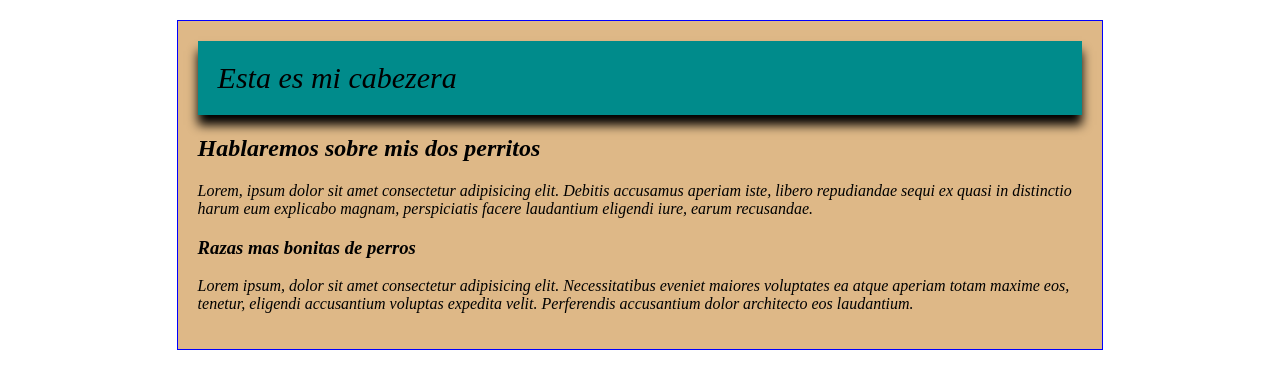
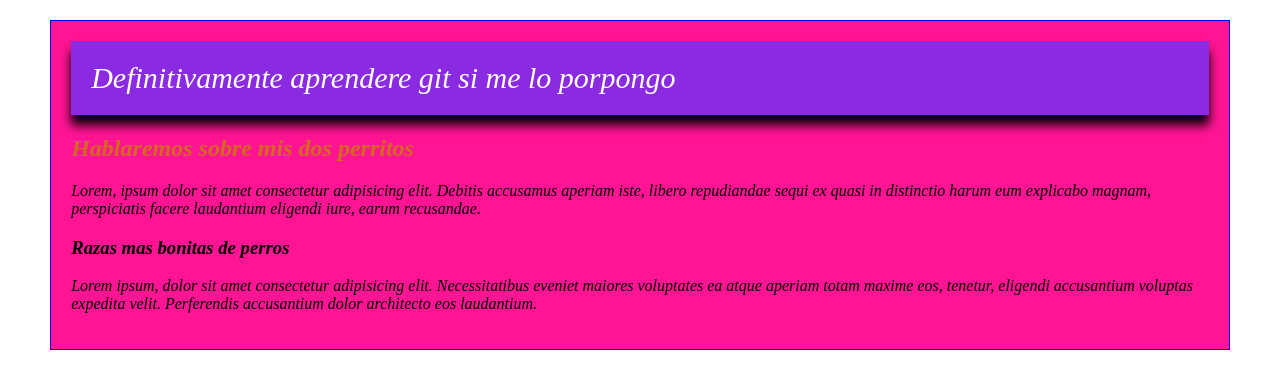
Before and after one commit to jjcaceres/blog_site_bitacora, a plain HTML site: page index.html in a window 1280 px wide. Drawn offline with Linux system fonts and the light colour scheme.

Commit message:
Modificaiones h2, color  de fondo y letra bonito al encabezado y modificamos el index.html

```diff
--- a/css/estilos.css
+++ b/css/estilos.css
@@ -2,18 +2,20 @@ body{
   font-style: italic;
 }
 .main{
-width: 70%;
+width: 90%;
 margin: 20px auto;
 border: 1px solid blue;
 padding: 20px;
-background-color: burlywood;
+background-color: deeppink;
 
 }
 h2{
     margin-top: 0px;
+    color: chocolate;
 }
 .encabezado{
-    background-color: darkcyan;
+    background-color: blueviolet;
+    color: white;
     padding: 20px;
     margin-bottom: 20px;
     font-size: 30px;
--- a/index.html
+++ b/index.html
@@ -9,7 +9,7 @@
 <body>
     <div class="main">
         <div class="encabezado">
-            Esta es mi cabezera
+            Definitivamente aprendere git si me lo porpongo
         </div>
         <h2>Hablaremos sobre mis dos perritos</h2>
         <p>Lorem, ipsum dolor sit amet consectetur adipisicing elit. Debitis accusamus aperiam iste, libero repudiandae sequi ex quasi in distinctio harum eum explicabo magnam, perspiciatis facere laudantium eligendi iure, earum recusandae.</p>
```
